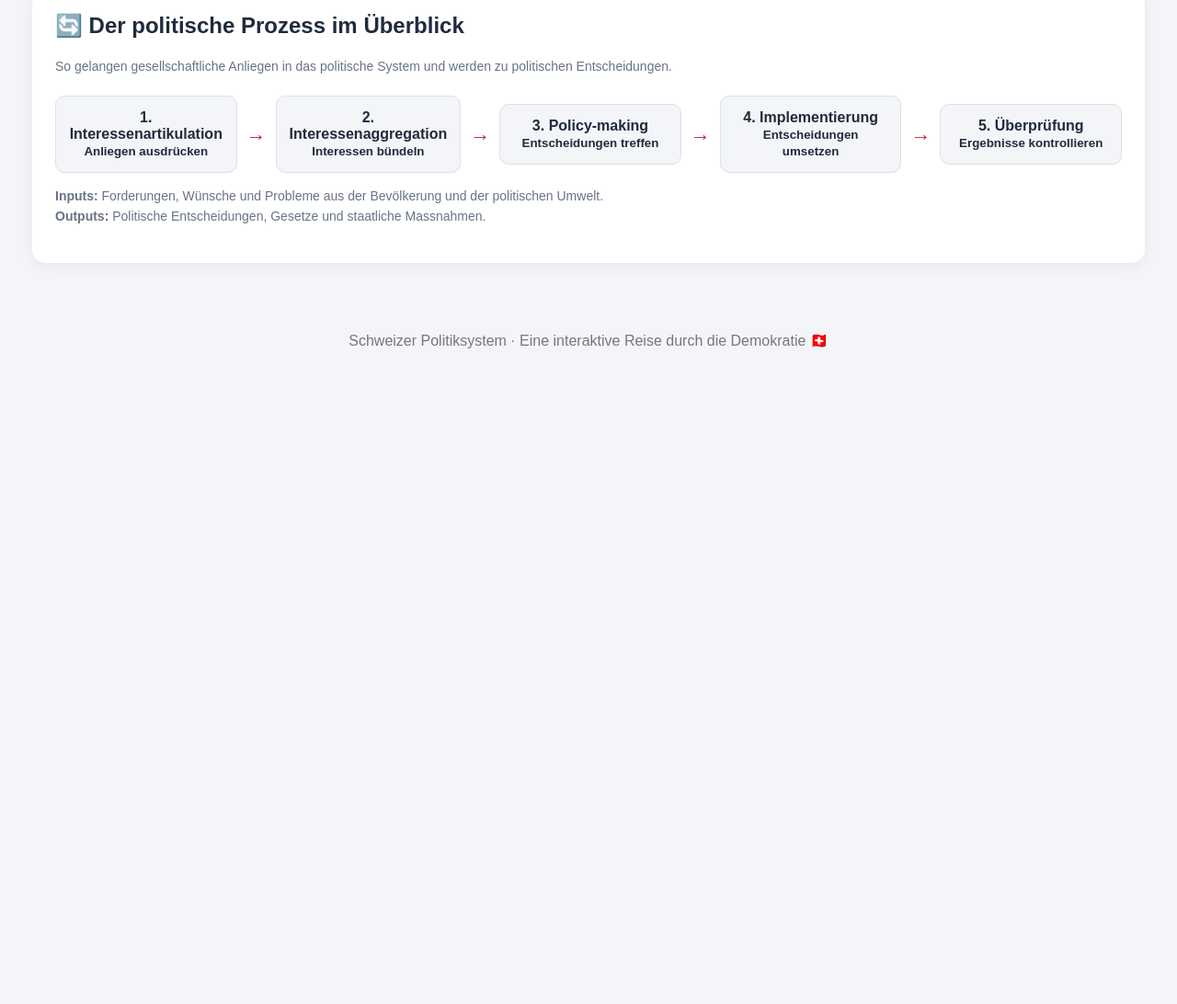
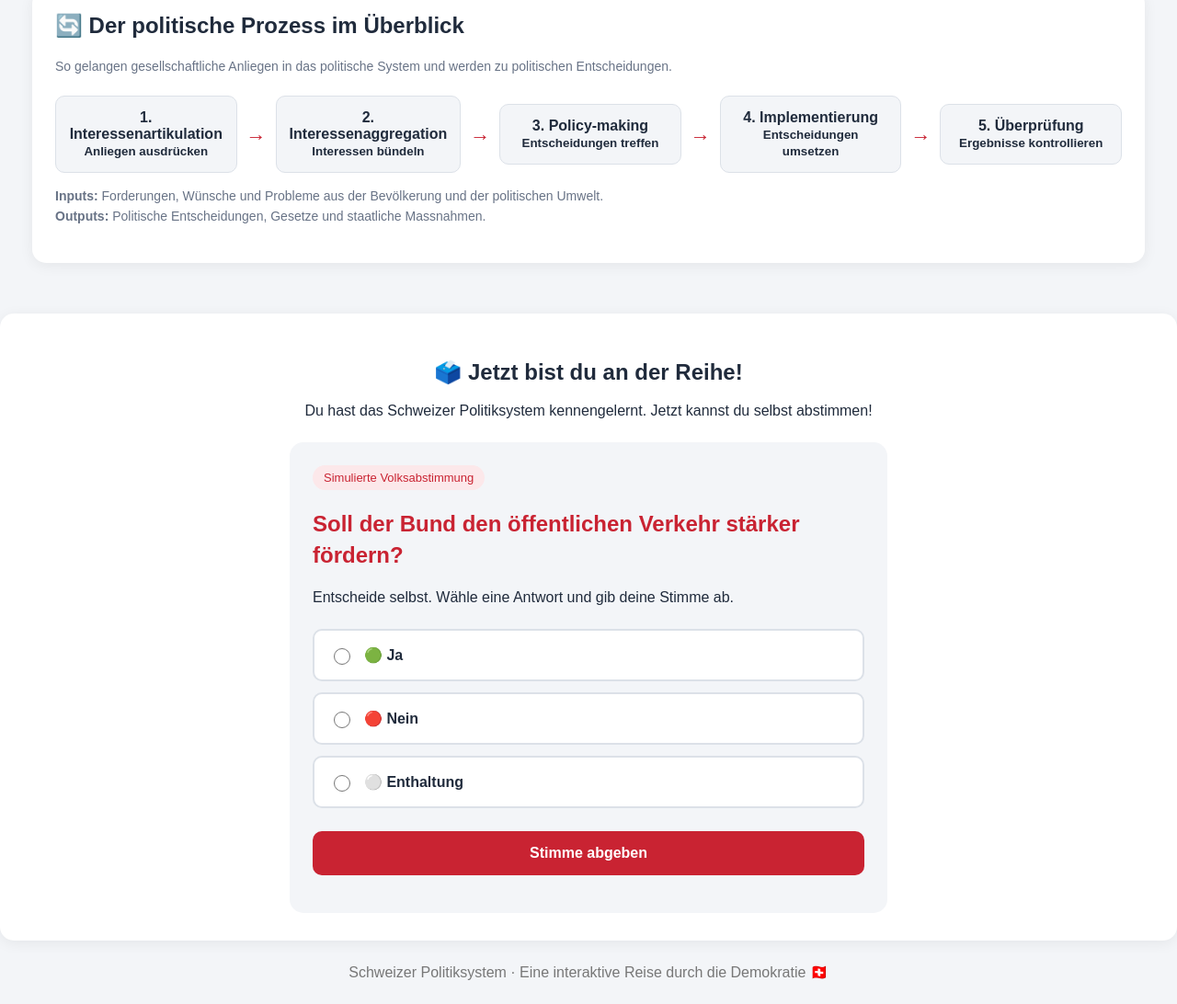
Before and after one commit to Turboyann/Politiksystem-der-Schweiz, a plain HTML site: page index.html in a window 1280 px wide. Shown: the part 2769-3861 px from the top of the page at 92% size. Before the commit the page ends 3174 px from the top, so only its background shows below. Drawn offline with Linux system fonts and the light colour scheme.

Commit message:
Update index.html

```diff
--- a/index.html
+++ b/index.html
@@ -211,6 +211,130 @@ footer {
     display: none;
   }
 }
+
+
+/* VOLKSABSTIMMUNG */
+
+.vote-section {
+  margin-top: 35px;
+  text-align: center;
+  background: white;
+  padding: 30px;
+  border-radius: 15px;
+  box-shadow: 0 3px 15px #00000010;
+}
+
+.vote-card {
+  max-width: 650px;
+  margin: 25px auto 0;
+  padding: 25px;
+  background: #f3f5f8;
+  border-radius: 15px;
+  text-align: left;
+}
+
+.vote-card h2 {
+  color: #c92332;
+  margin-top: 20px;
+  line-height: 1.4;
+}
+
+.vote-options {
+  display: grid;
+  gap: 12px;
+  margin: 25px 0;
+}
+
+.vote-option {
+  display: flex;
+  align-items: center;
+  gap: 12px;
+  padding: 16px;
+  background: white;
+  border: 2px solid #dce1e8;
+  border-radius: 10px;
+  cursor: pointer;
+  transition: 0.2s;
+}
+
+.vote-option:hover {
+  border-color: #c92332;
+  background: #fff5f5;
+}
+
+.vote-option input {
+  width: 18px;
+  height: 18px;
+  accent-color: #c92332;
+}
+
+.vote-option span {
+  font-weight: bold;
+}
+
+.vote-button {
+  width: 100%;
+  padding: 15px;
+  border: none;
+  border-radius: 10px;
+  background: #c92332;
+  color: white;
+  font-size: 16px;
+  font-weight: bold;
+  cursor: pointer;
+}
+
+.vote-button:hover {
+  background: #a91d2a;
+}
+
+.result {
+  display: grid;
+  grid-template-columns: 95px 1fr 45px;
+  align-items: center;
+  gap: 10px;
+  margin: 18px 0;
+}
+
+.bar {
+  height: 15px;
+  background: #dce1e8;
+  border-radius: 20px;
+  overflow: hidden;
+}
+
+.fill {
+  height: 100%;
+  width: 0;
+  border-radius: 20px;
+  transition: width 1s ease;
+}
+
+.yes { background: #269c69; }
+.no { background: #df4545; }
+.abstain { background: #8993a3; }
+
+#voteMessage {
+  font-weight: bold;
+  color: #269c69;
+}
+
+#voteWinner {
+  margin-top: 25px;
+  color: #c92332;
+}
+
+@media (max-width: 500px) {
+  .result {
+    grid-template-columns: 75px 1fr 40px;
+    gap: 6px;
+  }
+
+  .vote-section {
+    padding: 18px;
+  }
+}
+
 </style>
 </head>
 
@@ -595,6 +719,92 @@ footer {
 
 </div>
 
+<section class="vote-section">
+
+  <h2>🗳️ Jetzt bist du an der Reihe!</h2>
+
+  <p>
+    Du hast das Schweizer Politiksystem kennengelernt.
+    Jetzt kannst du selbst abstimmen!
+  </p>
+
+  <div class="vote-card">
+
+    <span class="tag">Simulierte Volksabstimmung</span>
+
+    <h2>Soll der Bund den öffentlichen Verkehr stärker fördern?</h2>
+
+    <p>
+      Entscheide selbst. Wähle eine Antwort und gib
+      deine Stimme ab.
+    </p>
+
+    <div class="vote-options">
+
+      <label class="vote-option">
+        <input type="radio" name="vote" value="Ja">
+        <span>🟢 Ja</span>
+      </label>
+
+      <label class="vote-option">
+        <input type="radio" name="vote" value="Nein">
+        <span>🔴 Nein</span>
+      </label>
+
+      <label class="vote-option">
+        <input type="radio" name="vote" value="Enthaltung">
+        <span>⚪ Enthaltung</span>
+      </label>
+
+    </div>
+
+    <button class="vote-button" onclick="submitVote()">
+      Stimme abgeben
+    </button>
+
+    <p id="voteMessage"></p>
+
+    <div id="voteResults" style="display:none;">
+
+      <h3>📊 Abstimmungsresultat</h3>
+
+      <div class="result">
+        <span>Ja</span>
+        <div class="bar">
+          <div id="yesBar" class="fill yes"></div>
+        </div>
+        <strong id="yesPercent">0%</strong>
+      </div>
+
+      <div class="result">
+        <span>Nein</span>
+        <div class="bar">
+          <div id="noBar" class="fill no"></div>
+        </div>
+        <strong id="noPercent">0%</strong>
+      </div>
+
+      <div class="result">
+        <span>Enthaltung</span>
+        <div class="bar">
+          <div id="abstainBar" class="fill abstain"></div>
+        </div>
+        <strong id="abstainPercent">0%</strong>
+      </div>
+
+      <h3 id="voteWinner"></h3>
+
+      <p class="hint">
+        Die angezeigten Ergebnisse sind eine
+        Simulation und keine echten Abstimmungsdaten.
+      </p>
+
+    </div>
+
+  </div>
+
+</section>
+
 <footer>
   Schweizer Politiksystem · Eine interaktive Reise durch die Demokratie 🇨🇭
 </footer>
@@ -826,6 +1036,71 @@ function showInfo(title, category) {
 
 }
 
+function submitVote() {
+
+  const selected = document.querySelector(
+    'input[name="vote"]:checked'
+  );
+
+  if (!selected) {
+    document.getElementById("voteMessage").textContent =
+      "Bitte wähle zuerst eine Antwort aus!";
+    return;
+  }
+
+  const vote = selected.value;
+
+  // Beispielwerte für die simulierte Abstimmung
+  const results = {
+    Ja: 58,
+    Nein: 32,
+    Enthaltung: 10
+  };
+
+  document.getElementById("voteMessage").textContent =
+    "Danke! Deine Stimme für " + vote +
+    " wurde in dieser Simulation registriert.";
+
+  // Abstimmungsergebnisse anzeigen
+  document.getElementById("voteResults").style.display =
+    "block";
+
+  document.getElementById("yesPercent").textContent =
+    results.Ja + "%";
+
+  document.getElementById("noPercent").textContent =
+    results.Nein + "%";
+
+  document.getElementById("abstainPercent").textContent =
+    results.Enthaltung + "%";
+
+  // Balken animieren
+  setTimeout(() => {
+
+    document.getElementById("yesBar").style.width =
+      results.Ja + "%";
+
+    document.getElementById("noBar").style.width =
+      results.Nein + "%";
+
+    document.getElementById("abstainBar").style.width =
+      results.Enthaltung + "%";
+
+  }, 100);
+
+  document.getElementById("voteWinner").textContent =
+    results.Ja > results.No
+      ? "🟢 Die Ja-Stimmen haben die Mehrheit!"
+      : "🔴 Die Nein-Stimmen haben die Mehrheit!";
+
+  // Mehrfachabstimmung verhindern
+  document.querySelectorAll(
+    'input[name="vote"]'
+  ).forEach(input => input.disabled = true);
+
+  document.querySelector(".vote-button").disabled = true;
+}
+
 </script>
 
 </body>
```
